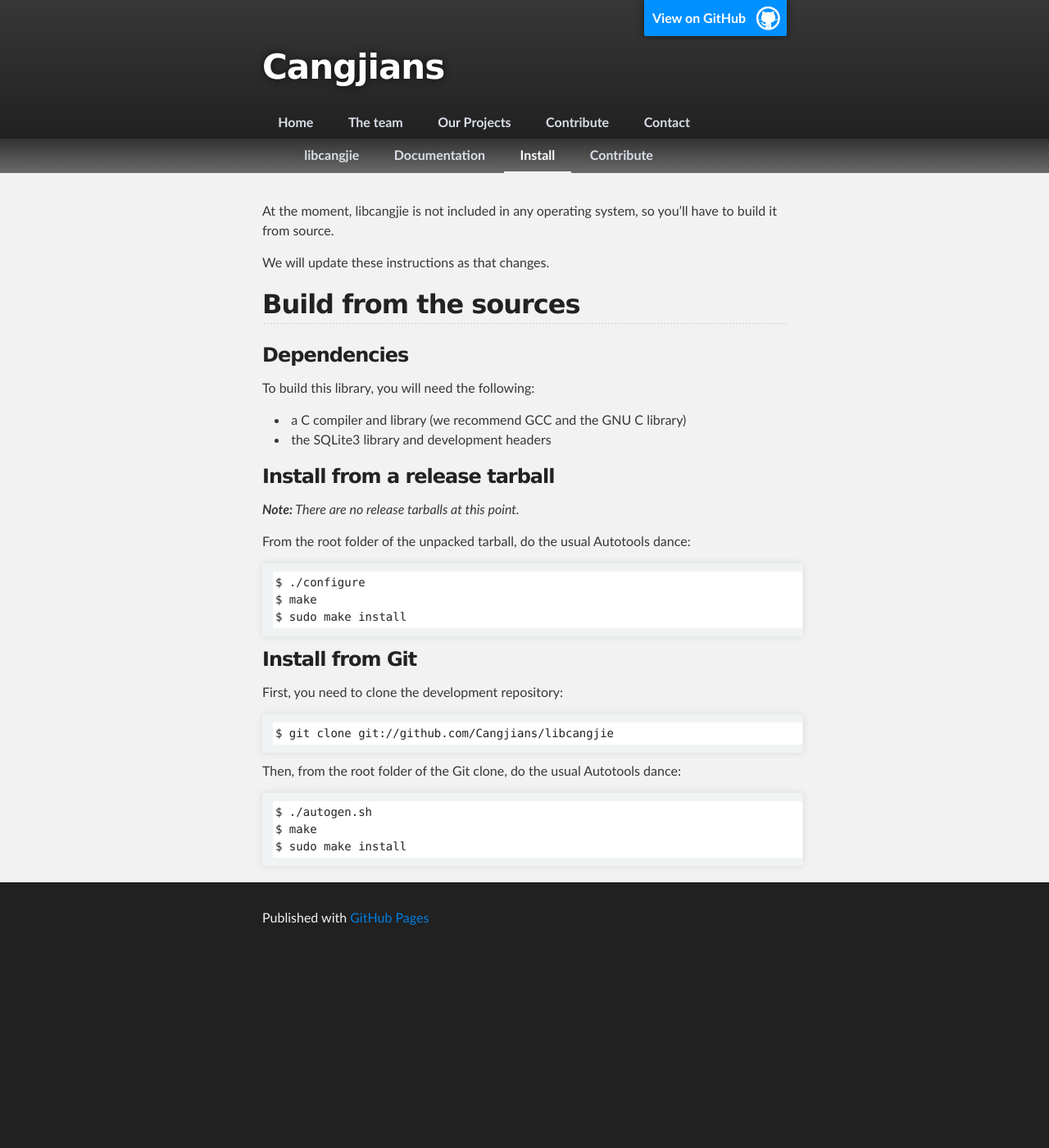
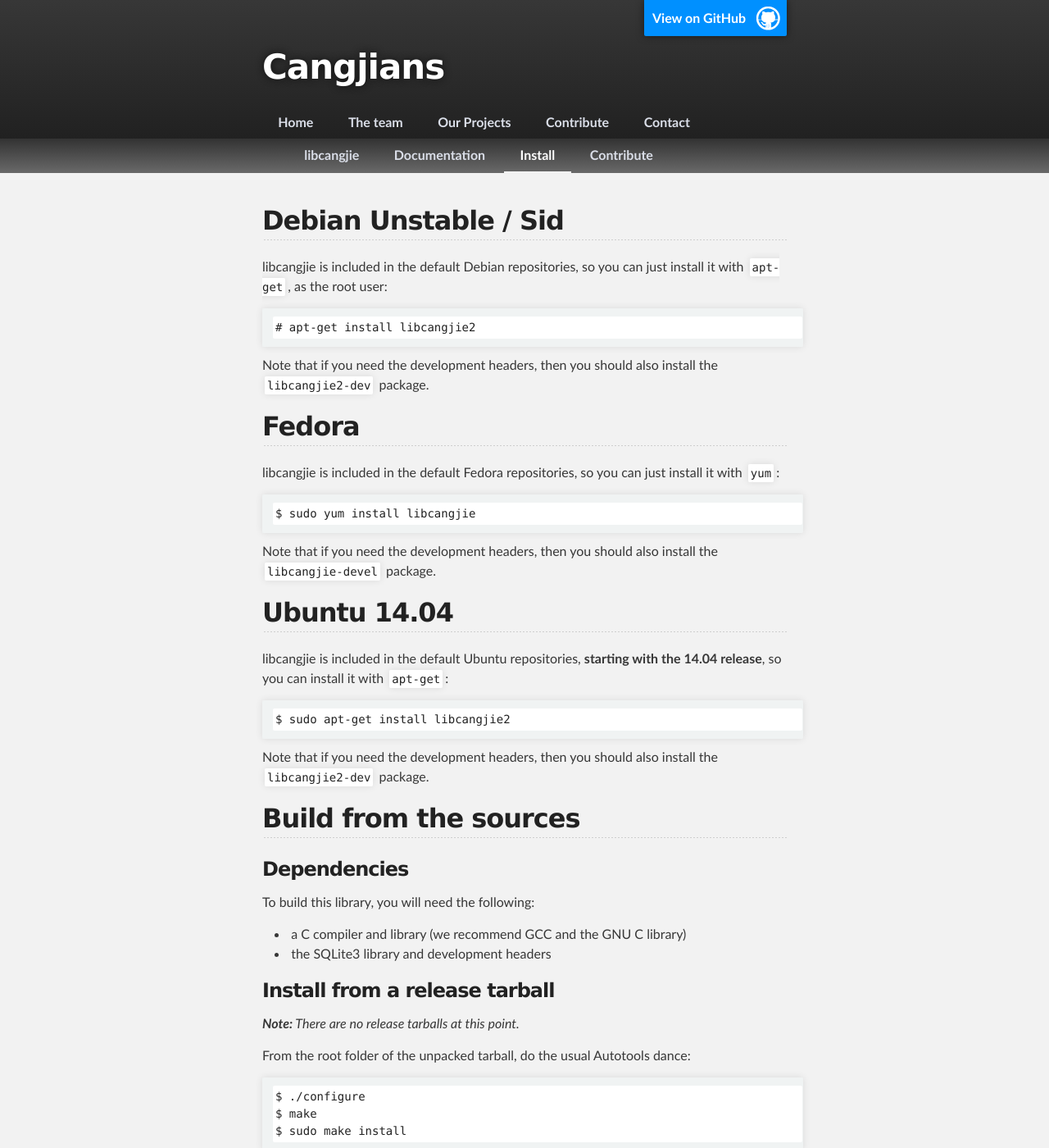
Before and after one commit to brendanhoran/cangjians.github.io, a Jekyll site: the page built from projects/libcangjie/install.md, in a window 1280 px wide and 1400 px high. Shown: the whole window at 82% size. Built offline with Jekyll 4.4.1, drawn with Linux system fonts in a browser that asks for light colours.

Commit message:
Sync the various libcangjie pages
A few things in the libcangjie repo:
- We added install instructions on a few distros
- We documented the libcangjie_cli
- We now have stable releases

This just brings in these changes, synchronizing the website with the
latest state of libcangjie upstream.

````diff
--- a/projects/libcangjie/install.md
+++ b/projects/libcangjie/install.md
@@ -6,10 +6,41 @@ project: libcangjie
 sub: install
 ---
 
-At the moment, libcangjie is not included in any operating system, so you'll
-have to build it from source.
+## Debian Unstable / Sid
 
-We will update these instructions as that changes.
+libcangjie is included in the default Debian repositories, so you can just
+install it with `apt-get`, as the root user:
+
+```
+# apt-get install libcangjie2
+```
+
+Note that if you need the development headers, then you should also install
+the `libcangjie2-dev` package.
+
+## Fedora
+
+libcangjie is included in the default Fedora repositories, so you can just
+install it with `yum`:
+
+```
+$ sudo yum install libcangjie
+```
+
+Note that if you need the development headers, then you should also install
+the `libcangjie-devel` package.
+
+## Ubuntu 14.04
+
+libcangjie is included in the default Ubuntu repositories, **starting with the
+14.04 release**, so you can install it with `apt-get`:
+
+```
+$ sudo apt-get install libcangjie2
+```
+
+Note that if you need the development headers, then you should also install
+the `libcangjie2-dev` package.
 
 ## Build from the sources
 
````
Also changed, not shown: projects/libcangjie/documentation/cli.md (added, +89 -0 lines), projects/libcangjie/documentation/index.md (+5 -0 lines), projects/libcangjie/index.md (+3 -1 lines).
